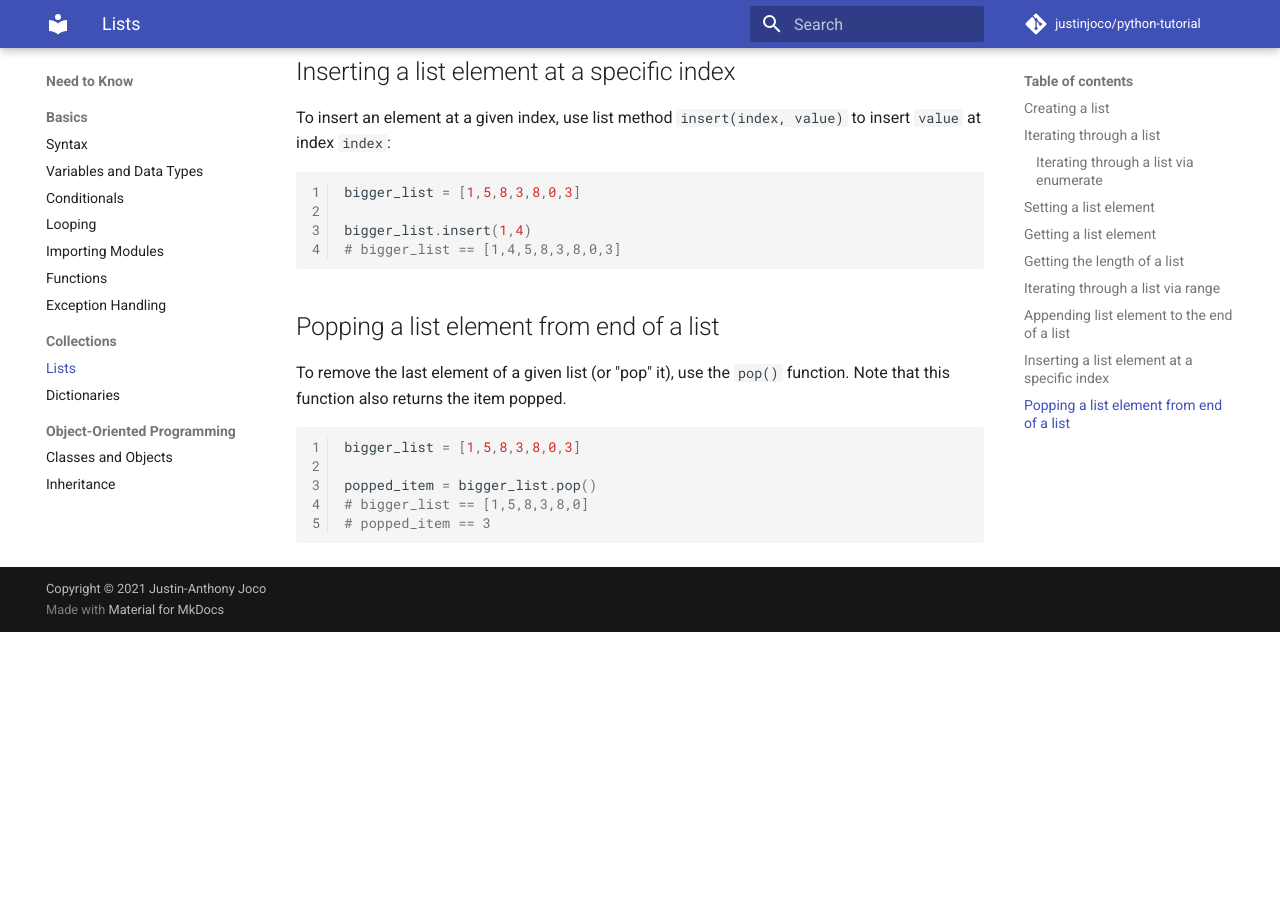
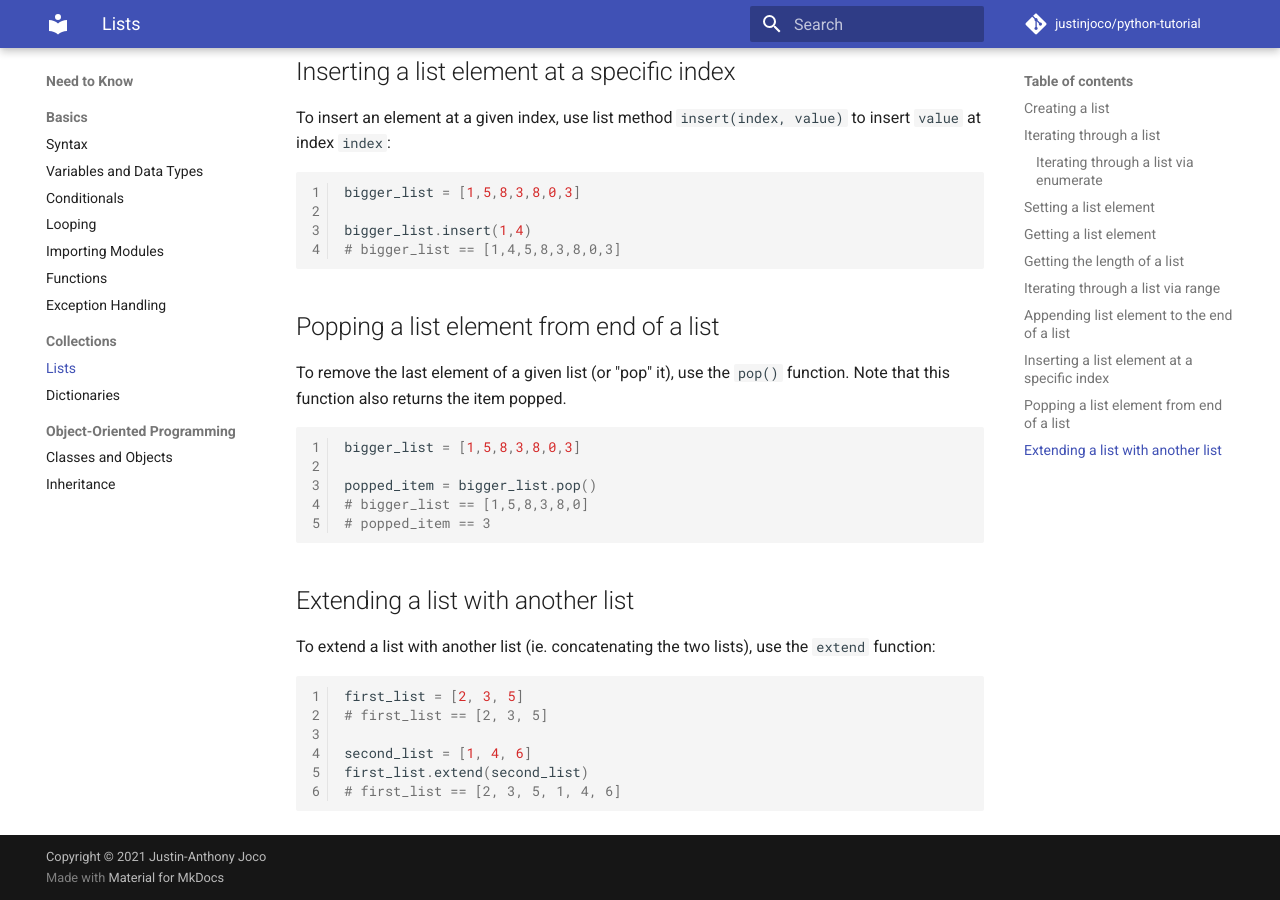
Before and after one commit to justinjoco/python-tutorial, an MkDocs documentation site: the page built from docs/collections/lists.md, in a window 1280 px wide and 900 px high, scrolled down 4451 px. Built offline with MkDocs 1.6.1 and Material for MkDocs 9.7.7, drawn with Linux system fonts in a browser that asks for light colours; comment, search, counter and statistics services are not loaded; before the commit the page ends 5083 px from its top, so only the background shows below that.

Commit message:
adds extend list info

````diff
--- a/docs/collections/lists.md
+++ b/docs/collections/lists.md
@@ -179,3 +179,13 @@ popped_item = bigger_list.pop()
 # bigger_list == [1,5,8,3,8,0]
 # popped_item == 3
 ```
+## Extending a list with another list
+To extend a list with another list (ie. concatenating the two lists), use the `extend` function:
+```python
+first_list = [2, 3, 5]
+# first_list == [2, 3, 5]
+
+second_list = [1, 4, 6]
+first_list.extend(second_list)
+# first_list == [2, 3, 5, 1, 4, 6]
+```
````
